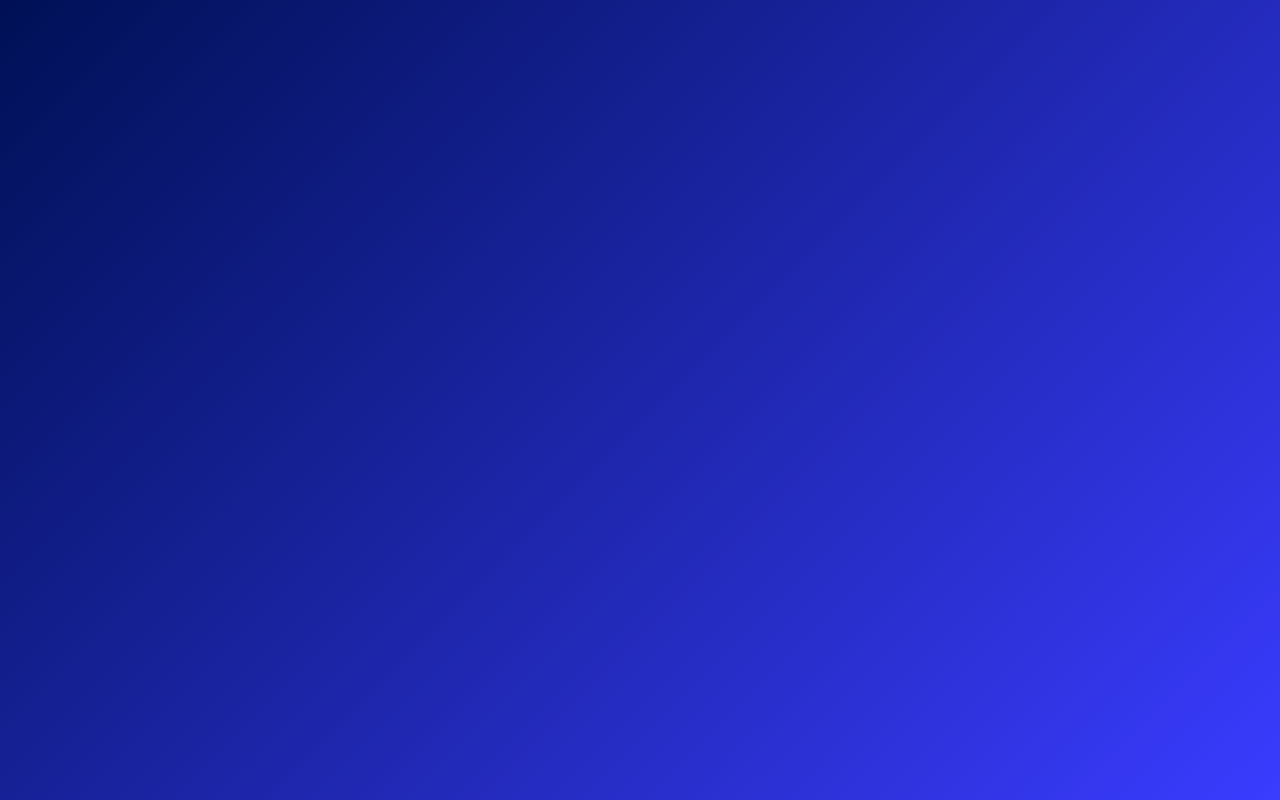
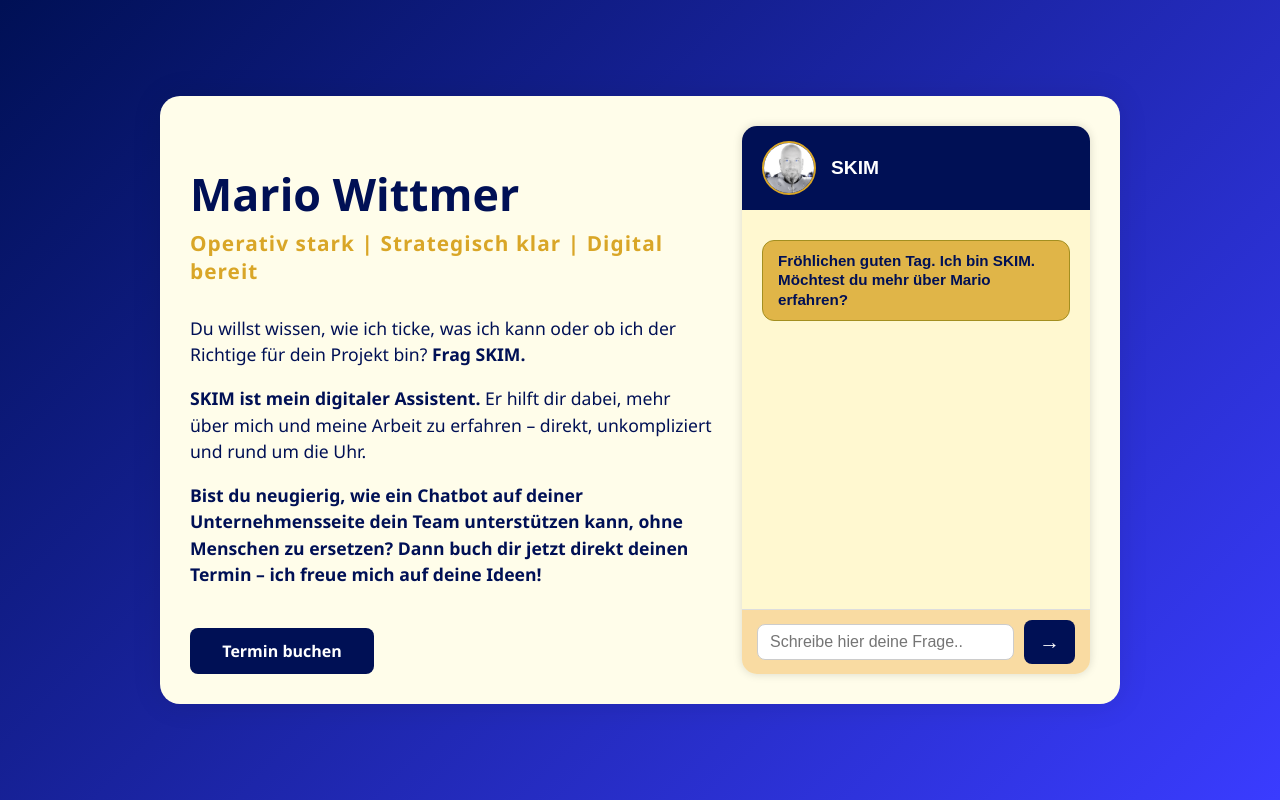
Before and after one commit to SuperKIMario/chatbot-frontend, a website: page index.html in a window 1280 px wide. Drawn offline with Linux system fonts and the light colour scheme.

Commit message:
Update index.html

```diff
--- a/index.html
+++ b/index.html
@@ -5,18 +5,13 @@
   <meta name="viewport" content="width=device-width, initial-scale=1" />
   <title>Mario Wittmer - Digitaler Assistent SKIM</title>
   <style>
-    /* Grundstyles */
     body {
+      margin: 0; padding: 0;
       font-family: "Segoe UI", Tahoma, Geneva, Verdana, sans-serif;
       background: linear-gradient(135deg, #001055, #3a3cff);
-      margin: 0;
-      padding: 0;
-      display: flex;
-      justify-content: center;
-      align-items: center;
+      display: flex; justify-content: center; align-items: center;
       min-height: 100vh;
     }
-
     .container {
       background: #fffdea;
       border-radius: 20px;
@@ -26,19 +21,15 @@
       display: flex;
       gap: 30px;
       box-shadow: 0 0 30px rgba(0,0,0,0.1);
+      color: #001055;
     }
-
-    /* Textbereich links */
     .info {
       flex: 1.5;
-      color: #001055;
     }
-
     .info h1 {
       font-size: 2.8rem;
       margin-bottom: 0;
     }
-
     .info h2 {
       font-weight: 700;
       color: #d9a627;
@@ -47,18 +38,14 @@
       margin-bottom: 30px;
       letter-spacing: 0.05em;
     }
-
     .info p {
       font-size: 1.1rem;
       line-height: 1.5;
       margin-bottom: 1rem;
     }
-
-    .info p strong {
+    .info strong {
       font-weight: 700;
     }
-
-    /* Button Termin buchen */
     #btn-appointment {
       display: inline-block;
       background-color: #001055;
@@ -68,16 +55,13 @@
       font-weight: 700;
       margin-top: 25px;
       text-decoration: none;
-      transition: background-color 0.3s ease;
       min-width: 140px;
       text-align: center;
+      transition: background-color 0.3s ease;
     }
-
     #btn-appointment:hover {
       background-color: #0b1a7a;
     }
-
-    /* Chatbot Bereich rechts */
     .chat-container {
       flex: 1;
       max-width: 350px;
@@ -88,8 +72,8 @@
       flex-direction: column;
       overflow: hidden;
       font-family: Arial, sans-serif;
+      color: #001055;
     }
-
     .chat-header {
       background-color: #001055;
       color: white;
@@ -100,55 +84,99 @@
       font-weight: 700;
       font-size: 1.2rem;
     }
-
     .chat-header img {
-      width: 45px;
-      height: 45px;
+      width: 50px;
+      height: 50px;
       border-radius: 50%;
       border: 2px solid #d9a627;
     }
-
     .chat-messages {
       flex: 1;
       padding: 20px;
       overflow-y: auto;
       font-size: 0.95rem;
-      color: #001055;
     }
-
     .chat-messages .message {
       max-width: 90%;
       padding: 10px 15px;
       margin-bottom: 15px;
       border-radius: 12px;
       line-height: 1.3;
+      word-wrap: break-word;
     }
-
-    /* Begrüßung (Systemmessage) */
     .chat-messages .system-message {
-      background-color: #d9a627aa;
+      background-color: #d9a627cc;
       font-weight: 700;
       color: #001055;
       border: 1px solid #a38f20;
       margin-top: 10px;
       margin-bottom: 20px;
     }
-
-    /* Benutzer */
     .chat-messages .user {
       background-color: #f4c47bcc;
       align-self: flex-start;
     }
-
-    /* Bot-Antworten */
     .chat-messages .bot {
       background-color: #d29f1dcc;
       align-self: flex-start;
       border: 1px solid #a27712;
       font-weight: 700;
     }
-
-    /* Eingabefeld unten */
     .chat-input-area {
       display: flex;
-      border-top
+      border-top: 1px solid #ddd;
+      padding: 10px 15px;
+      background-color: #f4c47b88;
+      align-items: center;
+      gap: 10px;
+    }
+    .chat-input-area input[type="text"] {
+      flex: 1;
+      padding: 8px 12px;
+      border: 1px solid #ccc;
+      border-radius: 8px;
+      font-size: 1rem;
+      outline: none;
+    }
+    .chat-input-area button {
+      background-color: #001055;
+      border: none;
+      color: white;
+      font-size: 1.3rem;
+      padding: 10px 15px;
+      border-radius: 8px;
+      cursor: pointer;
+      transition: background-color 0.3s ease;
+    }
+    .chat-input-area button:hover {
+      background-color: #0b1a7a;
+    }
+  </style>
+</head>
+<body>
+  <div class="container">
+    <section class="info">
+      <h1>Mario Wittmer</h1>
+      <h2>Operativ stark | Strategisch klar | Digital bereit</h2>
+      <p>Du willst wissen, wie ich ticke, was ich kann oder ob ich der Richtige für dein Projekt bin? <strong>Frag SKIM.</strong></p>
+      <p><strong>SKIM ist mein digitaler Assistent.</strong> Er hilft dir dabei, mehr über mich und meine Arbeit zu erfahren – direkt, unkompliziert und rund um die Uhr.</p>
+      <p><strong>Bist du neugierig, wie ein Chatbot auf deiner Unternehmensseite dein Team unterstützen kann, ohne Menschen zu ersetzen? Dann buch dir jetzt direkt deinen Termin – ich freue mich auf deine Ideen!</strong></p>
+      <a id="btn-appointment" href="https://calendly.com/mariowittmer/vereinbaren-sie-jetzt-einfach-einen-termin-mit-mir" target="_blank" rel="noopener noreferrer">Termin buchen</a>
+    </section>
+    <section class="chat-container">
+      <header class="chat-header">
+        <img src="avatar.png" alt="SKIM Avatar" />
+        SKIM
+      </header>
+      <div id="chat" class="chat-messages">
+        <div class="message system-message">Fröhlichen guten Tag. Ich bin SKIM. Möchtest du mehr über Mario erfahren?</div>
+      </div>
+      <div class="chat-input-area">
+        <input type="text" id="userInput" placeholder="Schreibe hier deine Frage.." autocomplete="off" />
+        <button id="sendBtn" aria-label="Nachricht senden">→</button>
+      </div>
+    </section>
+  </div>
+  <script src="chat.js"></script>
+</body>
+</html>
```
